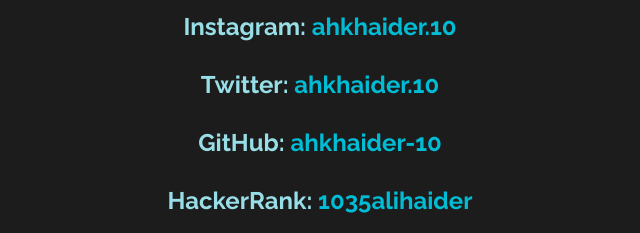
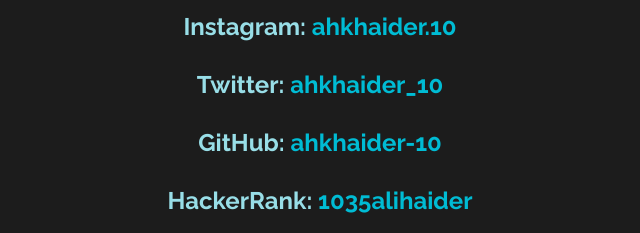
Before and after one commit to ahkhaider-10/ahkhaider-10.github.io, a plain HTML site: page index.html in a window 1280 px wide. Shown: the part 330-563 px from the top of the page, 320-960 px from the left. Drawn offline with Linux system fonts and the light colour scheme.

Commit message:
Home page update - links, theme, styling

```diff
--- a/index.html
+++ b/index.html
@@ -93,7 +93,7 @@
                 Haider Khan</a><br><br>
             <b>Instagram: </b><a href="https://www.instagram.com/ahkhaider.10/" target="_main">
                 ahkhaider.10</a><br><br>
-            <b>Twitter: </b><a href="https://twitter.com/ahkhaider_10" target="_main"> ahkhaider.10</a><br><br>
+            <b>Twitter: </b><a href="https://twitter.com/ahkhaider_10" target="_main"> ahkhaider_10</a><br><br>
             <b>GitHub: </b><a href="https://github.com/ahkhaider-10" target="_main"> ahkhaider-10</a><br><br>
             <b>HackerRank: </b><a href="https://www.hackerrank.com/1035alihaider" target="_main">
                 1035alihaider</a><br>
```
